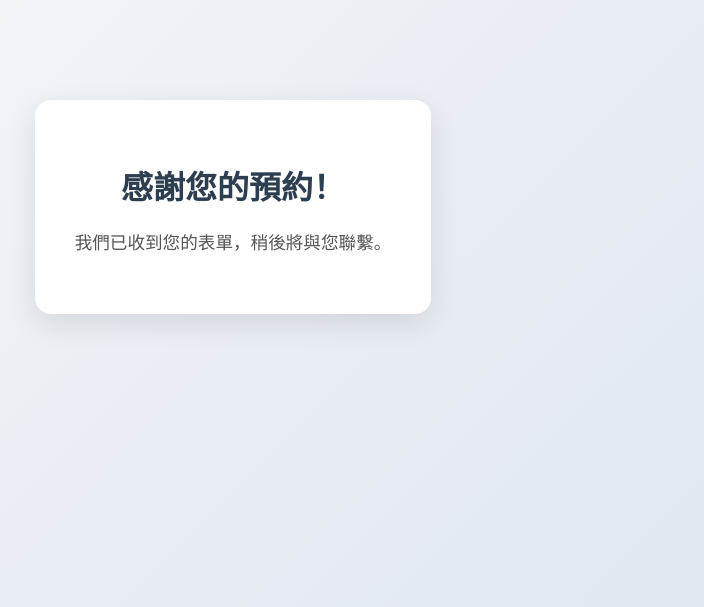
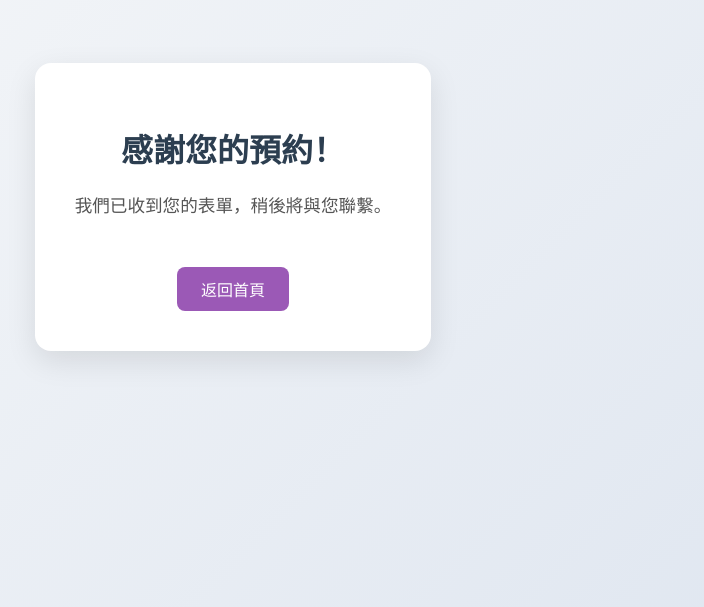
Before and after one commit to marina-chan49/VanCat-Lodge, a plain HTML site: page thankyou.html in a window 1280 px wide. Shown: the part 193-800 px from the top of the page, without its empty margins (407-1111 px from the left). Drawn offline with Linux system fonts and the light colour scheme.

Commit message:
Update thankyou.html

```diff
--- a/thankyou.html
+++ b/thankyou.html
@@ -37,6 +37,20 @@
       color: #8e44ad;
       font-size: 1.2em;
     }
+    .back-button {
+      display: inline-block;
+      margin-top: 30px;
+      background: #9b59b6;
+      color: white;
+      text-decoration: none;
+      padding: 10px 24px;
+      border-radius: 8px;
+      font-size: 1em;
+      transition: background 0.3s ease;
+    }
+    .back-button:hover {
+      background: #8e44ad;
+    }
   </style>
 </head>
 <body>
@@ -44,6 +58,7 @@
     <h1>感謝您的預約！</h1>
     <p>我們已收到您的表單，稍後將與您聯繫。</p>
     <p class="booking-id" id="bookingIdDisplay"></p>
+    <a href="index.html" class="back-button">返回首頁</a>
   </div>
   <script>
     const bookingId = localStorage.getItem("vcl_booking_id");
```
